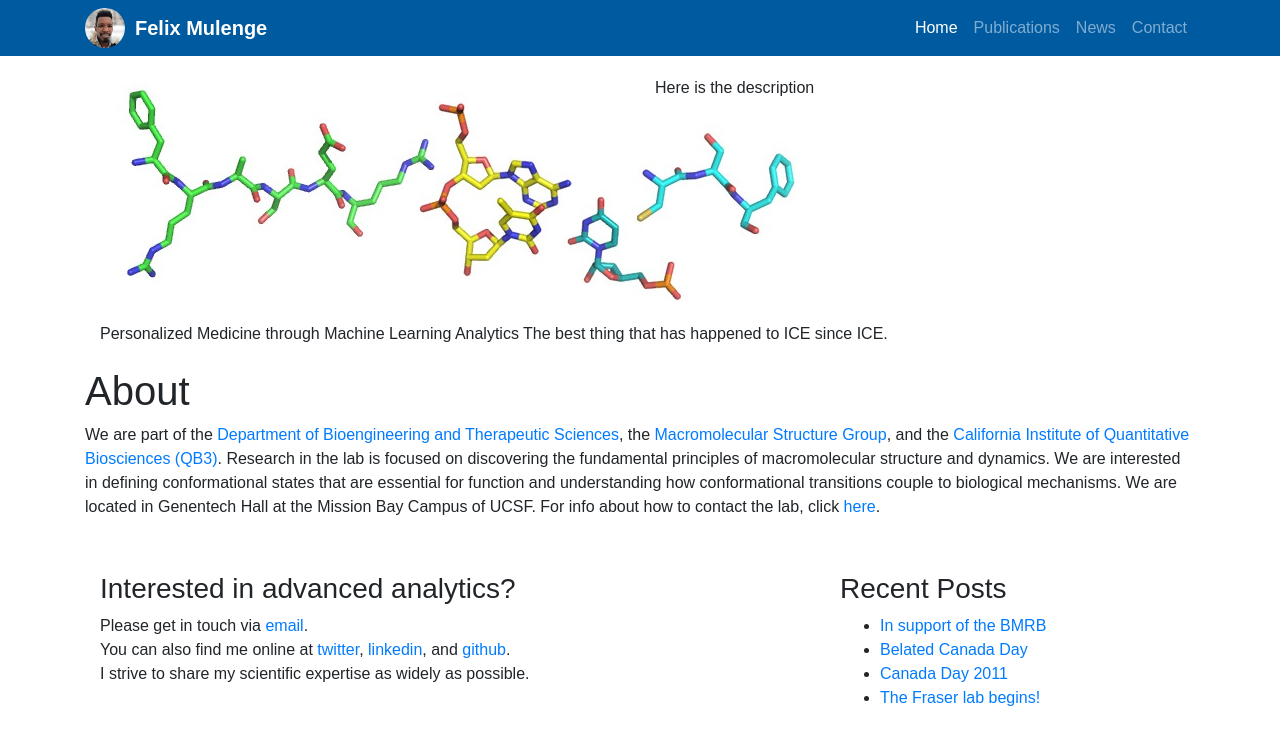
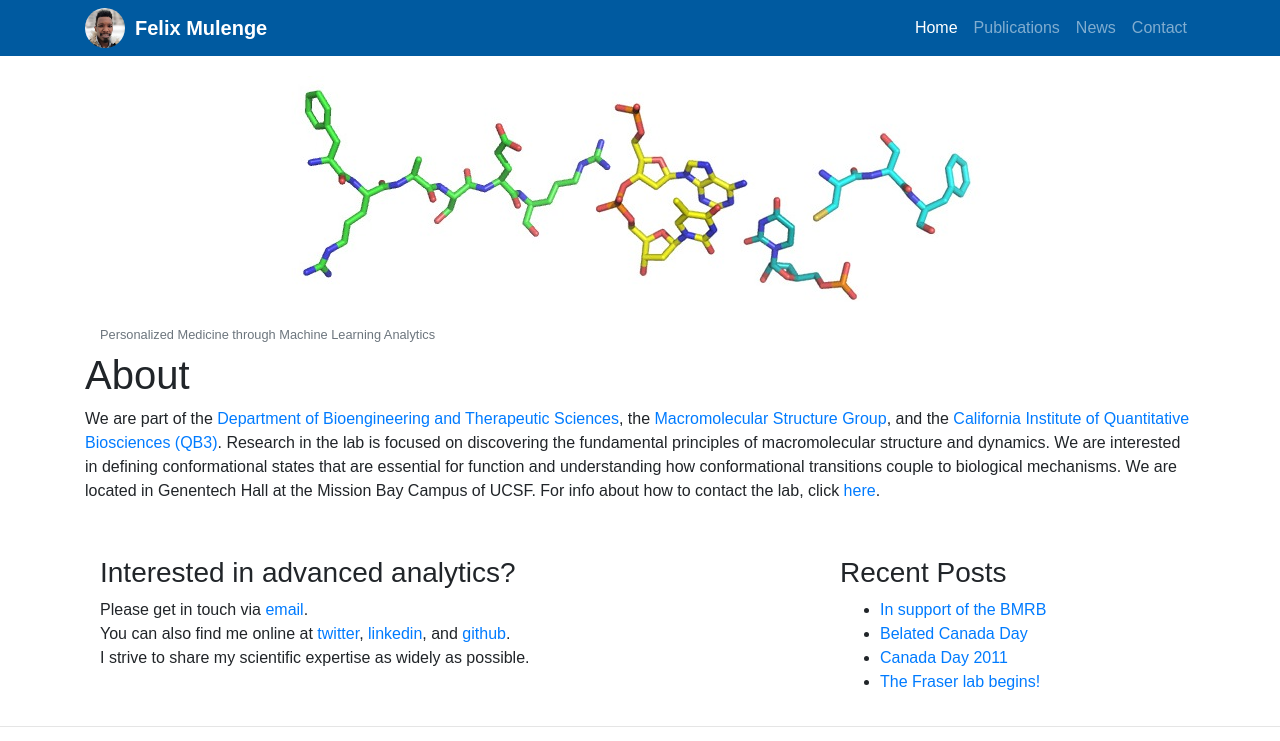
Before and after one commit to fmulenge/fmulenge.github.io, a Jekyll site: the page built from index.md, in a window 1280 px wide. Shown: the top 741 px of the page. Built offline with Jekyll 4.4.1, drawn with Linux system fonts in a browser that asks for light colours; some of the changed text lies outside the part shown.

Commit message:
Update home.html

```diff
--- a/_layouts/home.html
+++ b/_layouts/home.html
@@ -1,17 +1,10 @@
 {% include header.html %}
 
 <div class="container">
-    <div class="row">
-      <div class="col-12 col-md-6">
-         <a href="#"><img src="/static/img/logo/jf_aa_logo.jpg" alt="" /></a>
-      </div>
-      <div class="col-12 col-md-6">
-         <p>Here is the description</p>
-      </div>
+    <div class=""image-with-text">
+        <img class="img-fluid mx-auto d-block" src="/static/img/logo/jf_aa_logo.jpg" alt="">
+        <small class="text-muted">Personalized Medicine through Machine Learning Analytics</small>
     </div>
-    <!img class="img-fluid mx-auto d-block" src="/static/img/logo/jf_aa_logo.jpg" alt="">
-    <!small class="text-muted centered-text">Personalized Medicine through Machine Learning Analytics</small>
-    <!p style="text-align: center; font-size: 100%;padding-left: 15%;display:inline;">The best thing that has happened to ICE since ICE.</p>
     <div class="row">
         <div class="col-md-15">
     	    <div class="jumbotron bg-white">
@@ -37,15 +30,3 @@
     </div>
 </div>
 {% include footer.html %}
-
-
-<div class="container">
-   <div class="row">
-      <div class="col-12 col-md-6">
-         <a href="#"><img src="images/img1.jpg" alt="" /></a>
-      </div>
-      <div class="col-12 col-md-6">
-         <p>Here is the description</p>
-      </div>
-   </div>
-</div>
```
